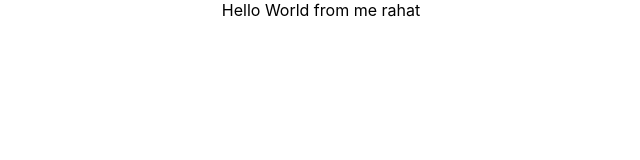
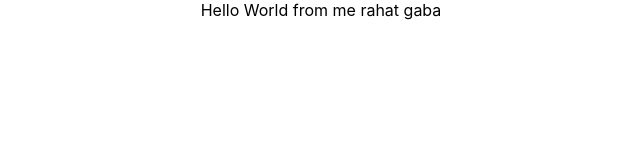
Before and after one commit to RahatGaba/boootcamp-react-app, a React (Create React App) app: page / in a window 1280 px wide. Shown: the top 160 px of the page, without its empty margins (319-959 px from the left). Built offline with nearby package versions, Linux system fonts and the light colour scheme.

Commit message:
Update App.js

```diff
--- a/src/App.js
+++ b/src/App.js
@@ -5,7 +5,7 @@ function App() {
   return (
     <div className="App">
 
-Hello World from me rahat
+Hello World from me rahat gaba
     </div>
   );
 }
```
